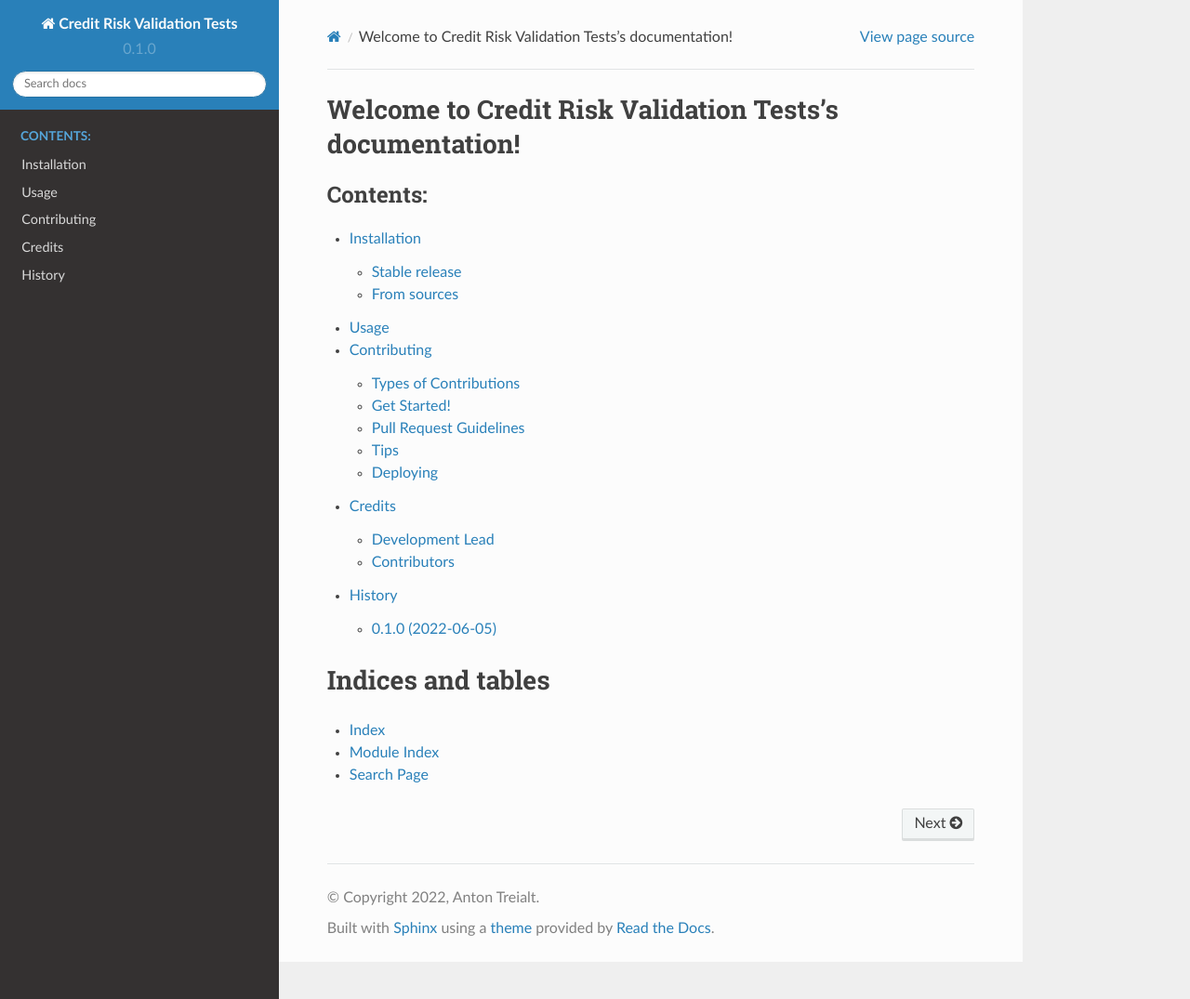
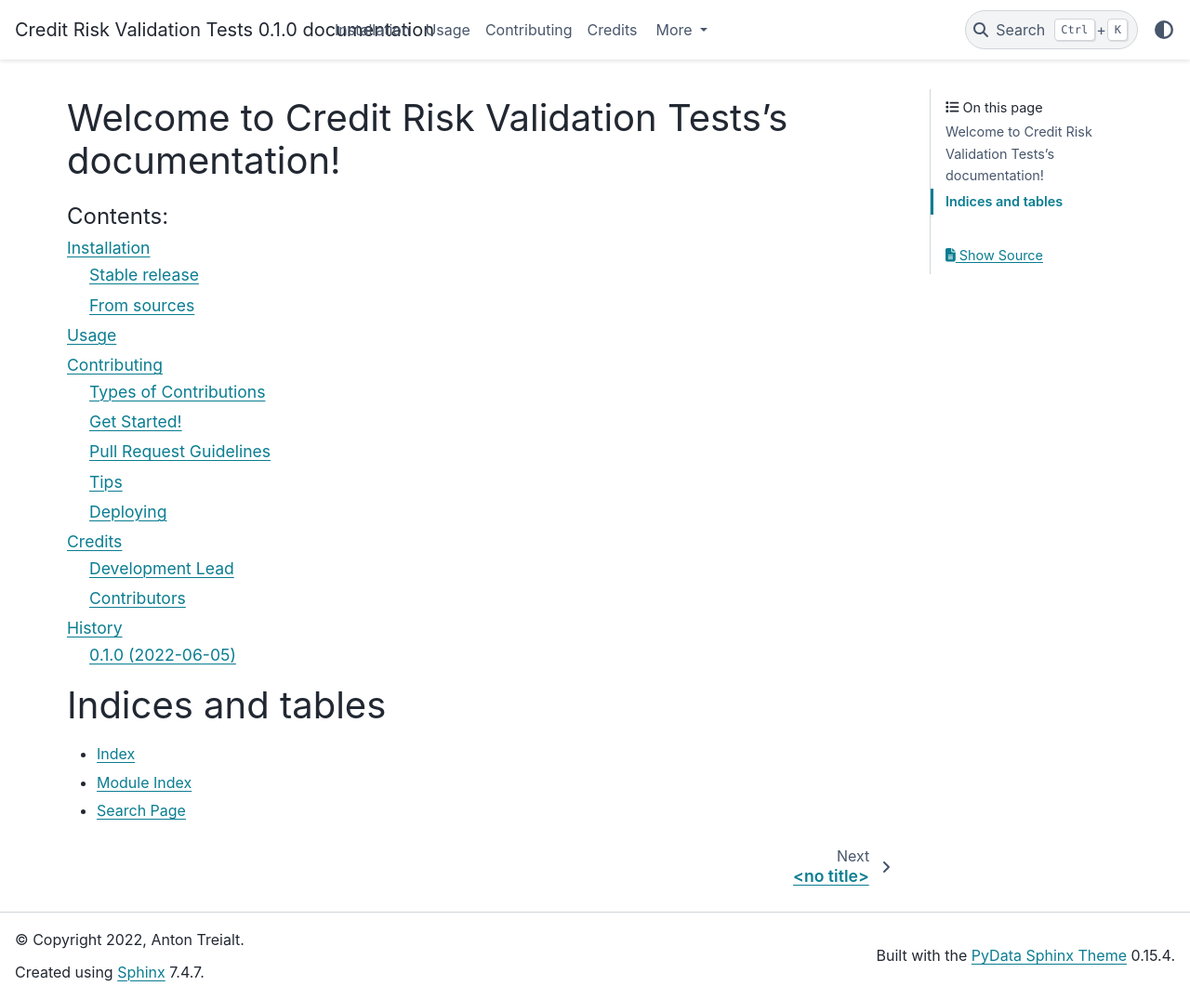
Before and after one commit to tderick/sphinx, a Sphinx documentation site: the page built from docs/index.rst, in a window 1280 px wide and 1075 px high. Shown: the whole window at 93% size. Built offline with Sphinx 7.4.7 and the PyData theme 0.15.4, drawn with Linux system fonts in a browser that asks for light colours; pages that are not in the unit, such as notebooks, are missing from menus.

Commit message:
Install pydata sphinx theme

```diff
--- a/docs/conf.py
+++ b/docs/conf.py
@@ -68,7 +68,7 @@ release = risktests.__version__
 #
 # This is also used if you do content translation via gettext catalogs.
 # Usually you set "language" from the command line for these cases.
-language = None
+language = 'en'
 
 # List of patterns, relative to source directory, that match files and
 # directories to ignore when looking for source files.
@@ -88,7 +88,8 @@ todo_include_todos = False
 # a list of builtin themes.
 #
 # html_theme = 'alabaster'
-html_theme = 'sphinx_rtd_theme'
+#html_theme = 'sphinx_rtd_theme'
+html_theme = 'pydata_sphinx_theme'
 
 # Theme options are theme-specific and customize the look and feel of a
 # theme further.  For a list of options available for each theme, see the
```
Also changed, not shown: docs/requirements.txt (added, +79 -0 lines).
